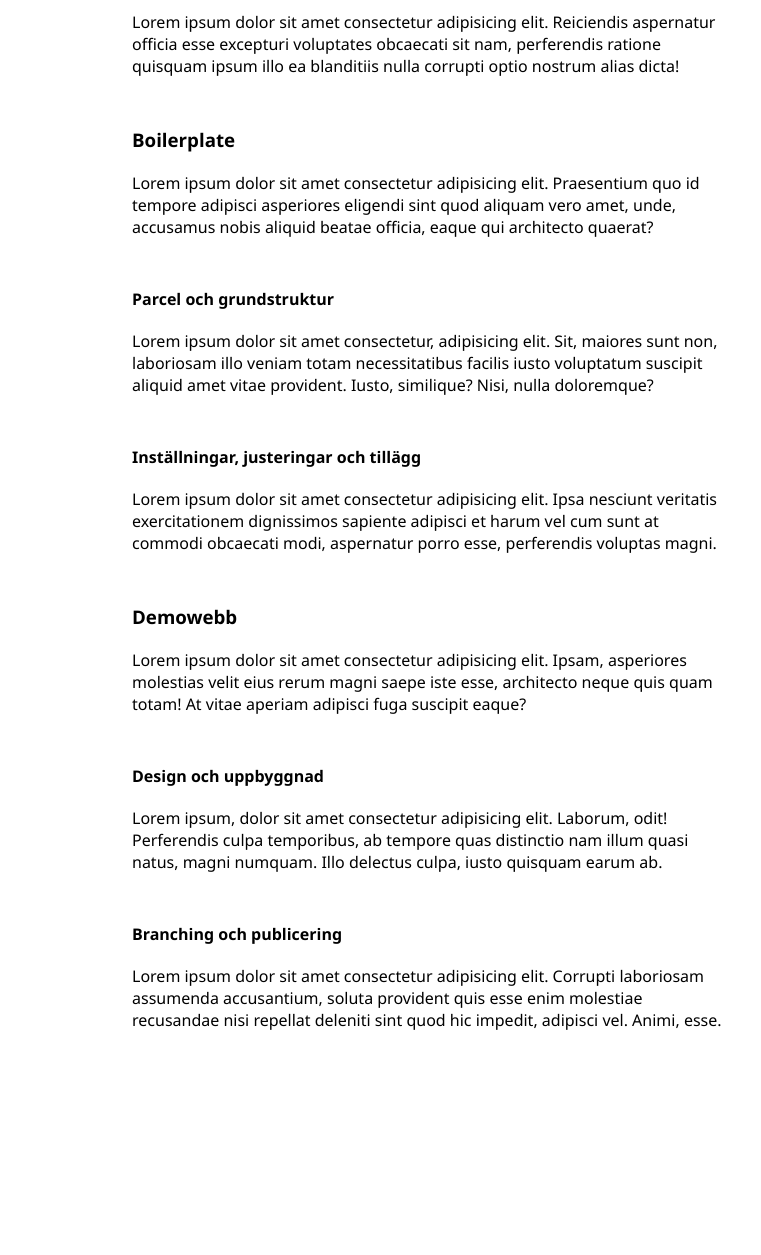
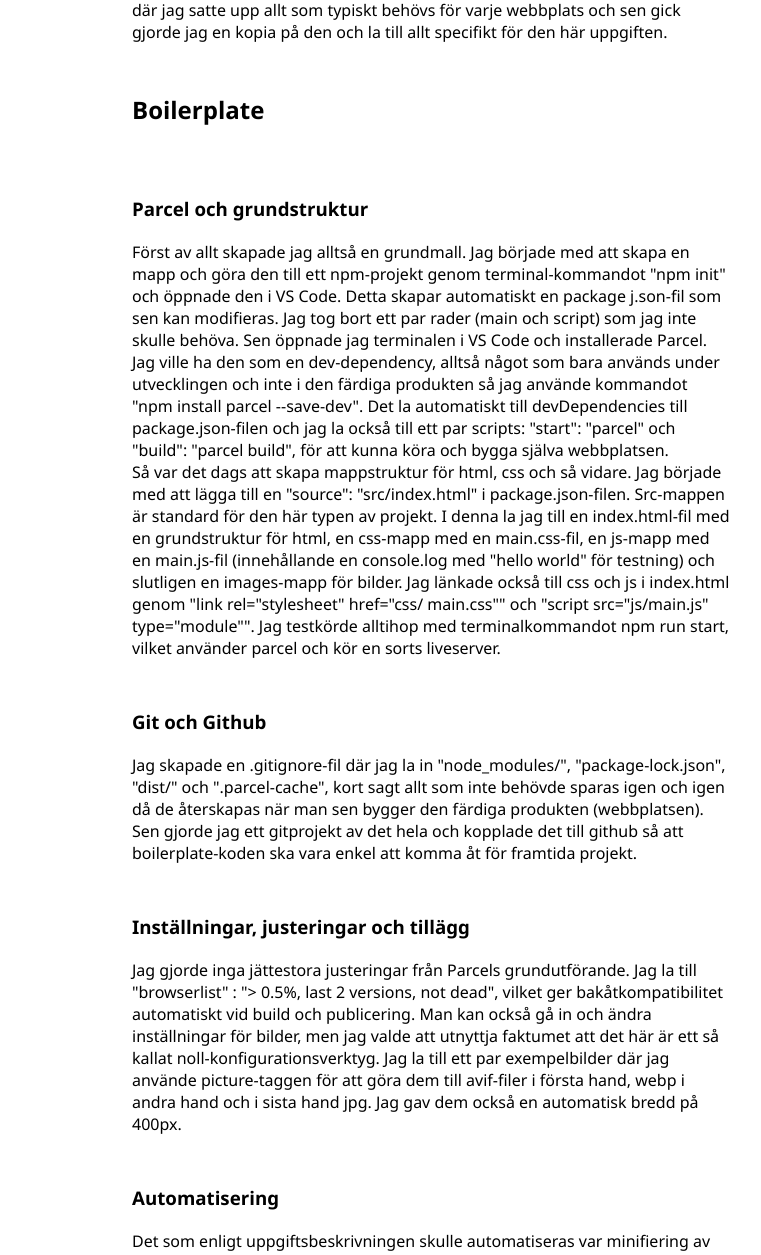
Before and after one commit to limfal/moment1demo, a website built with Parcel: page src/process.html in a window 1280 px wide. Shown: the part 182-1437 px from the top of the page, without its empty margins (208-969 px from the left). Before the commit the page ends 1283 px from the top, so only its background shows below. Built offline with nearby package versions, Linux system fonts and the light colour scheme.

Commit message:
Add content to process-page

```diff
--- a/src/process.html
+++ b/src/process.html
@@ -1,5 +1,6 @@
 <!DOCTYPE html>
 <html lang="sv">
+
 <head>
     <meta charset="UTF-8">
     <meta name="viewport" content="width=device-width, initial-scale=1.0">
@@ -7,6 +8,7 @@
     <title>Moment1demo</title>
     <script src="js/main.js" type="module"></script>
 </head>
+
 <body>
     <header>
         <button class="menu-btn open" id="open-menu">
@@ -31,21 +33,58 @@
         </nav>
         <h1><a href="index.html">demowebb</a></h1>
     </header>
-        <main>
-            <h2>Arbetsprocessen</h2>
-            <p>Lorem ipsum dolor sit amet consectetur adipisicing elit. Reiciendis aspernatur officia esse excepturi voluptates obcaecati sit nam, perferendis ratione quisquam ipsum illo ea blanditiis nulla corrupti optio nostrum alias dicta!</p>
-            <h3>Boilerplate</h3>
-            <p>Lorem ipsum dolor sit amet consectetur adipisicing elit. Praesentium quo id tempore adipisci asperiores eligendi sint quod aliquam vero amet, unde, accusamus nobis aliquid beatae officia, eaque qui architecto quaerat?</p>
-            <h4>Parcel och grundstruktur</h4>
-            <p>Lorem ipsum dolor sit amet consectetur, adipisicing elit. Sit, maiores sunt non, laboriosam illo veniam totam necessitatibus facilis iusto voluptatum suscipit aliquid amet vitae provident. Iusto, similique? Nisi, nulla doloremque?</p>
-            <h4>Inställningar, justeringar och tillägg</h4>
-            <p>Lorem ipsum dolor sit amet consectetur adipisicing elit. Ipsa nesciunt veritatis exercitationem dignissimos sapiente adipisci et harum vel cum sunt at commodi obcaecati modi, aspernatur porro esse, perferendis voluptas magni.</p>
-            <h3>Demowebb</h3>
-            <p>Lorem ipsum dolor sit amet consectetur adipisicing elit. Ipsam, asperiores molestias velit eius rerum magni saepe iste esse, architecto neque quis quam totam! At vitae aperiam adipisci fuga suscipit eaque?</p>
-            <h4>Design och uppbyggnad</h4>
-            <p>Lorem ipsum, dolor sit amet consectetur adipisicing elit. Laborum, odit! Perferendis culpa temporibus, ab tempore quas distinctio nam illum quasi natus, magni numquam. Illo delectus culpa, iusto quisquam earum ab.</p>
-            <h4>Branching och publicering</h4>
-            <p>Lorem ipsum dolor sit amet consectetur adipisicing elit. Corrupti laboriosam assumenda accusantium, soluta provident quis esse enim molestiae recusandae nisi repellat deleniti sint quod hic impedit, adipisci vel. Animi, esse.</p>
-        </main>
+    <main>
+        <h1>Arbetsprocessen</h1>
+        <p>Arbetet med den här webbplatsen är tvådelat vilket speglas i följande beskrivning. Först gjorde jag en
+            återanvändbar så kallad boilerplate, en kodmall där jag satte upp allt som typiskt behövs för varje
+            webbplats och sen gick gjorde jag en kopia på den och la till allt specifikt för den här uppgiften. </p>
+        <h2>Boilerplate</h2>
+        <h3>Parcel och grundstruktur</h3>
+        <p>Först av allt skapade jag alltså en grundmall. Jag började med att skapa en mapp och göra den till ett
+            npm-projekt genom terminal-kommandot "npm init" och öppnade den i VS Code. Detta skapar automatiskt en
+            package j.son-fil som sen kan modifieras. Jag tog bort ett par rader (main och script) som jag inte skulle
+            behöva. Sen öppnade jag terminalen i VS Code och installerade Parcel. Jag ville ha den som en
+            dev-dependency, alltså något som bara används under utvecklingen och inte i den färdiga produkten så jag
+            använde kommandot "npm install parcel --save-dev". Det la automatiskt till devDependencies till
+            package.json-filen och jag la också till ett par scripts: "start": "parcel" och "build": "parcel build", för
+            att kunna köra och bygga själva webbplatsen. </p>
+        <p>Så var det dags att skapa mappstruktur för html, css och så vidare. Jag började med att lägga till en
+            "source": "src/index.html" i package.json-filen. Src-mappen är standard för den här typen av projekt. I
+            denna la jag till en index.html-fil med en grundstruktur för html, en css-mapp med en main.css-fil, en
+            js-mapp med en main.js-fil (innehållande en console.log med "hello world" för testning) och slutligen en
+            images-mapp för bilder.
+            Jag länkade också till css och js i index.html genom "link rel="stylesheet" href="css/ main.css"" och
+            "script src="js/main.js" type="module"". Jag testkörde alltihop med terminalkommandot npm run start, vilket
+            använder parcel och kör en sorts liveserver.</p>
+        <h3>Git och Github</h3>
+        <p>Jag skapade en .gitignore-fil där jag la in "node_modules/", "package-lock.json", "dist/" och
+            ".parcel-cache", kort sagt allt som inte behövde sparas igen och igen då de återskapas när man sen bygger
+            den färdiga produkten (webbplatsen). Sen gjorde jag ett gitprojekt av det hela och kopplade det till github
+            så att boilerplate-koden ska vara enkel att komma åt för framtida projekt. </p>
+        <h3>Inställningar, justeringar och tillägg</h3>
+        <p>Jag gjorde inga jättestora justeringar från Parcels grundutförande. Jag la till "browserlist" : "> 0.5%, last
+            2 versions, not dead", vilket ger bakåtkompatibilitet automatiskt vid build och publicering. Man kan också
+            gå in och ändra inställningar för bilder, men jag valde att utnyttja faktumet att det här är ett så kallat
+            noll-konfigurationsverktyg. Jag la till ett par exempelbilder där jag använde picture-taggen för att göra
+            dem till avif-filer i första hand, webp i andra hand och i sista hand jpg. Jag gav dem också en automatisk
+            bredd på 400px. </p>
+        <h3>Automatisering</h3>
+        <p>Det som enligt uppgiftsbeskrivningen skulle automatiseras var minifiering av css och html, samt transpilering
+            och minifiering av JavaScript, vilket sker automatiskt genom parcel. Samma gäller som sagt för
+            bildoptimering och kopiering av arbetsfiler till mapp för publicering med optimerade filer. Jag ställde som
+            sagt också in bakåtkompatibiliteten.</p>
+        <h2>Demowebb</h2>
+        <h3>Design och uppbyggnad</h3>
+        <p>För demowebben här ville jag hålla designen så minimal som möjligt så jag valde att köra hamburgermeny i alla
+            skärmstorlekar och bara svart på vitt och inga konstigheter som distraherar från innehållet. För att göra
+            sidan mer responsiv så valde jag att ta bort inställningar för pixelstorlek för bilder så de kunde justeras
+            mer dynamiskt, men jag behöll boilerplatens bildformat. </p>
+        <h3>Branching och publicering</h3>
+        <p>För demowebben har jag använt Github i kombination men Netlify för publicering med automatiska uppdateringar
+            från main-branchen. Jag la också till en dev-branch för att inte behöva publicera allt innan det är klart.
+            Som build command använde jag npm run build (vilket fylldes i automatiskt av Netlify) och den som ska
+            publiceras är dist-katalogen, där de byggda filerna hamnar. </p>
+    </main>
 </body>
+
 </html>
```
Also changed, not shown: src/index.html (+1 -1 lines).
